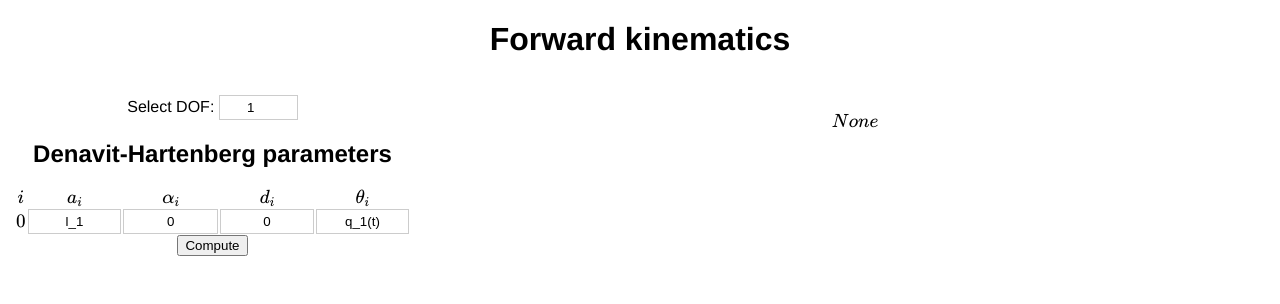
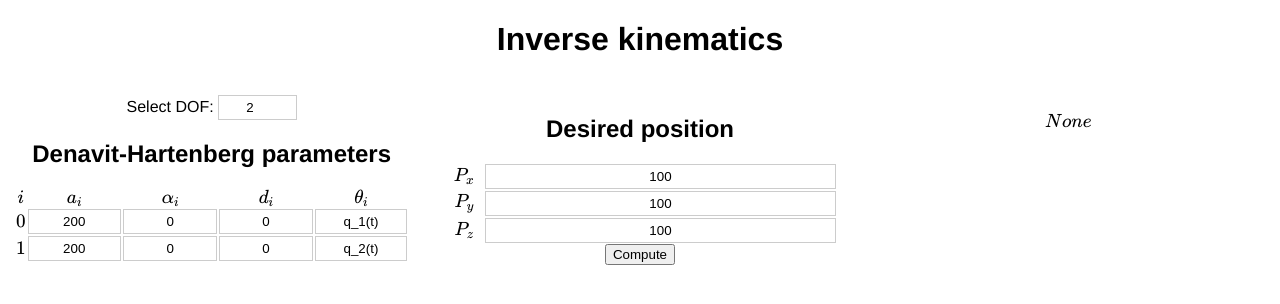
Before and after one commit to JorgeDeLosSantos/kimoro-flask, a Flask app: page /inverse-kinematics in a window 1280 px wide. Shown: the part 50-354 px from the top of the page. Run offline with Flask 3, Linux system fonts and the light colour scheme.

Commit message:
Updating inverse kinematics UI, still not working

```diff
--- a/app.py
+++ b/app.py
@@ -3,6 +3,7 @@
 import moro as mr
 import sympy as sp
 import json
+import random
 
 app = Flask(__name__)
 
@@ -81,12 +82,14 @@
 
     if request.method == "POST":
         form_id = request.form.get("form_id")
+        # print(f"theta_0 = {request.form.get('theta_0')}")
+        # print(f"a_0 = {request.form.get('a_0')}")
 
         if form_id == "dof_form":
             robot_dof = int(request.form.get("dof"))
             new_calc = True
 
-        if form_id == "dh_params_form":
+        if form_id == "compute_ik":
             # Leer los parámetros de Denavit-Hartenberg del formulario
             # robot_dof = int(request.form.get("dof"))
             dh_params = []
@@ -98,12 +101,21 @@
                 a,alpha,d,theta = preprocess_params(a,alpha,d,theta)
                 dh_params.append((a, alpha, d, theta))
 
+            Px = sp.sympify( request.form.get("Px") )
+            Py = sp.sympify( request.form.get("Py") )
+            Pz = sp.sympify( request.form.get("Pz") )
+            r_des = sp.Matrix( [Px,Py] )
             # Calcular la cinemática directa y generar la imagen
             Robot = mr.Robot(*dh_params)
-            fk_str_latex = f"T_{robot_dof}^0 = " + sp.latex( Robot.T )
+            r_e = Robot.T[:2,3]
+            print(Robot.qs)
+            q_sol = sp.nsolve(sp.Eq(r_e, r_des), Robot.qs, [0.1,0.1])
+            print( q_sol )
+            # fk_str_latex = f"T_{robot_dof}^0 = " + sp.latex( Robot.T )
+            fk_str_latex = f"{q_sol}"
             new_calc = False
 
-    print(robot_dof, fk_str_latex, dh_params)
+    # print(robot_dof, fk_str_latex, dh_params)
     context = {
         "robot_dof": robot_dof,
         "selected_value": robot_dof,
--- a/ik_data.json
+++ b/ik_data.json
@@ -1 +1 @@
-{"robot_dof": 1, "selected_value": 1, "fk": null, "new_calc": false, "dh_params": [["l_1", "0", "0", "q_1(t)"]]}
+{"robot_dof": 2, "selected_value": 2, "fk": null, "new_calc": false, "dh_params": [["200", "0", "0", "q_1(t)"], ["200", "0", "0", "q_2(t)"]]}
--- /dev/null
+++ b/static/css/inverse-kinematics.css
@@ -0,0 +1,39 @@
+main {
+    display: grid;
+    grid-template-columns: 1fr 1fr 1fr;
+    column-gap: 5px;
+}
+
+div {
+    /* border: 1px solid; */
+    /* background-color: #dadada; */
+    margin: 10px;
+    padding: 5px;
+}
+
+/* .dh-params {
+    grid-column: 1;
+}
+
+.results {
+    grid-column: 2/4;
+} */
+
+table {
+    border-collapse: collapse;
+    width: 100%;
+}
+
+input[type="text"] {
+    width: 100%; /* Asegúrate de que los inputs usen todo el ancho de las celdas */
+    box-sizing: border-box; /* Incluye padding y borde en el ancho total */
+    padding: 4px; /* Espaciado interno para los inputs */
+    border: 1px solid #ccc; /* Borde para los inputs */
+}
+
+input[type="number"] {
+    width: 20%; /* Asegúrate de que los inputs numéricos usen todo el ancho de las celdas */
+    box-sizing: border-box; /* Incluye padding y borde en el ancho total */
+    padding: 4px; /* Espaciado interno para los inputs */
+    border: 1px solid #ccc; /* Borde para los inputs numéricos */
+}
--- a/templates/inverse-kinematics.html
+++ b/templates/inverse-kinematics.html
@@ -5,11 +5,11 @@
 {% endblock  %}
 
 {% block extrahead %}
-<link rel="stylesheet" href="{{ url_for('static', filename='css/forward-kinematics.css') }}">
+<link rel="stylesheet" href="{{ url_for('static', filename='css/inverse-kinematics.css') }}">
 {% endblock  %}
 
 {% block header %}
-<h1> Forward kinematics </h1>
+<h1> Inverse kinematics </h1>
 {% endblock  %}
 
 {% block content %}
@@ -22,8 +22,6 @@
         <input type="number" name="dof" id="dof" min="1" max="6" value={{selected_value}} onchange="this.form.submit()">
     </form>
     <h2> Denavit-Hartenberg parameters </h2>
-    <form method="POST">
-        <input type="hidden" name="form_id" value="dh_params_form">
     <table>
         <tr>
             <th> \(i\) </th>
@@ -36,19 +34,40 @@
         <tr>
             {% if new_calc %}
                 <td><label> \({{ i+1 }}\)  </label> </td>
-                    <td><input type="text" step="any" name="a_{{ i }}" required></td>
-                    <td><input type="text" step="any" name="alpha_{{ i }}" required></td>
-                    <td><input type="text" step="any" name="d_{{ i }}" required></td>
-                    <td><input type="text" step="any" name="theta_{{ i }}" required></td>
+                <td><input type="text" step="any" name="a_{{ i }}" id="a_{{ i }}" required></td>
+                <td><input type="text" step="any" name="alpha_{{ i }}" id="alpha_{{ i }}" required></td>
+                <td><input type="text" step="any" name="d_{{ i }}" id="d_{{ i }}" required></td>
+                <td><input type="text" step="any" name="theta_{{ i }}" id="theta_{{ i }}" required></td>
             {% else %}
                 <td><label> \({{ i }}\)  </label> </td>
-                    <td><input type="text" step="any" name="a_{{ i }}" value="{{dh_params[i][0]}}" required></td>
-                    <td><input type="text" step="any" name="alpha_{{ i }}" value="{{dh_params[i][1]}}" required></td>
-                    <td><input type="text" step="any" name="d_{{ i }}" value="{{dh_params[i][2]}}" required></td>
-                    <td><input type="text" step="any" name="theta_{{ i }}" value="{{dh_params[i][3]}}" required></td>
+                <td><input type="text" step="any" name="a_{{ i }}" value="{{dh_params[i][0]}}" id="a_{{ i }}" required></td>
+                <td><input type="text" step="any" name="alpha_{{ i }}" value="{{dh_params[i][1]}}" id="alpha_{{ i }}" required></td>
+                <td><input type="text" step="any" name="d_{{ i }}" value="{{dh_params[i][2]}}" id="d_{{ i }}" required></td>
+                <td><input type="text" step="any" name="theta_{{ i }}" value="{{dh_params[i][3]}}" id="theta_{{ i }}" required></td>
             {% endif %}
         </tr>
         {% endfor %}
+    </table>
+</div>
+
+<div class="goal-pose">
+    <h2>Desired position</h2>
+
+    <form method="POST" id="compute_ik">
+        <input type="hidden" name="form_id" value="compute_ik">
+        <table>
+            <tr>
+                <td><label> \(P_x\)  </label> </td>
+                <td><input type="text" step="any" name="Px" value="100" required></td>
+            </tr>
+            <tr>
+                <td><label> \(P_y\)  </label> </td>
+                <td><input type="text" step="any" name="Py" value="100" required></td>
+            </tr>
+            <tr>
+                <td><label> \(P_z\)  </label> </td>
+                <td><input type="text" step="any" name="Pz" value="100" required></td>
+            </tr>
         </table>
         <button type="submit">Compute</button>
     </form>
@@ -58,4 +77,36 @@
     <p> $$ {{ fk }} $$ </p>
 </div>
 
+
+<script>
+    const robotDOF = {{ robot_dof }};
+    const form = document.getElementById('compute_ik');
+
+    form.addEventListener('submit', function (event) {
+        // Por cada campo de los elementos externos, crea un campo oculto en el formulario
+        for (let i = 0; i < robotDOF; i++) {
+            let a = document.getElementById(`a_${i}`).value;
+            let alpha = document.getElementById(`alpha_${i}`).value;
+            let d = document.getElementById(`d_${i}`).value;
+            let theta = document.getElementById(`theta_${i}`).value;
+
+            // Agrega campos ocultos al formulario
+            form.appendChild(createHiddenInput(`a_${i}`, a));
+            form.appendChild(createHiddenInput(`alpha_${i}`, alpha));
+            form.appendChild(createHiddenInput(`d_${i}`, d));
+            form.appendChild(createHiddenInput(`theta_${i}`, theta));
+        }
+
+    });
+
+    // Función para crear un campo oculto
+    function createHiddenInput(name, value) {
+        let hiddenInput = document.createElement('input');
+        hiddenInput.type = 'hidden';
+        hiddenInput.name = name;
+        hiddenInput.value = value;
+        return hiddenInput;
+    }
+</script>
+
 {% endblock  %}
```
Lines whose indentation alone changed are shown as unchanged.
